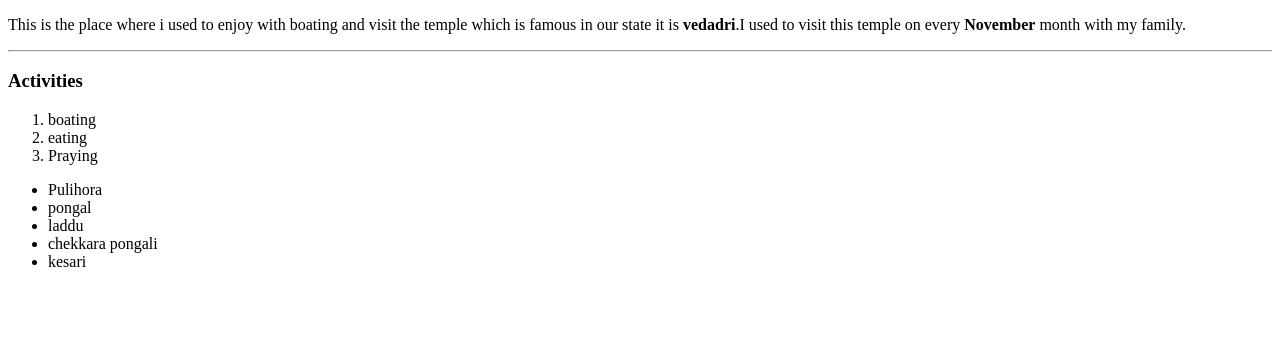
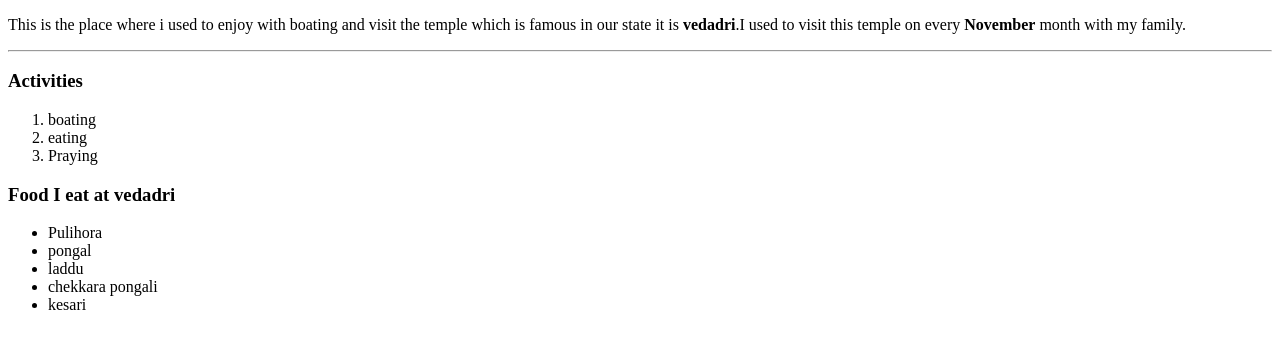
Before and after one commit to 44-563-WebApps-F23/44563-webapps-f23-assignment3-Nelluri047, a plain HTML site: page index.html in a window 1280 px wide. Shown: the part 105-454 px from the top of the page. Drawn offline with Linux system fonts and the light colour scheme.

Commit message:
modifying

```diff
--- a/index.html
+++ b/index.html
@@ -16,6 +16,7 @@
     <li>eating</li>
     <li>Praying</li>
     </ol>
+    <h3>Food I eat at vedadri</h3>
     <ul>
         <li>Pulihora</li>
         <li>pongal</li>
```
